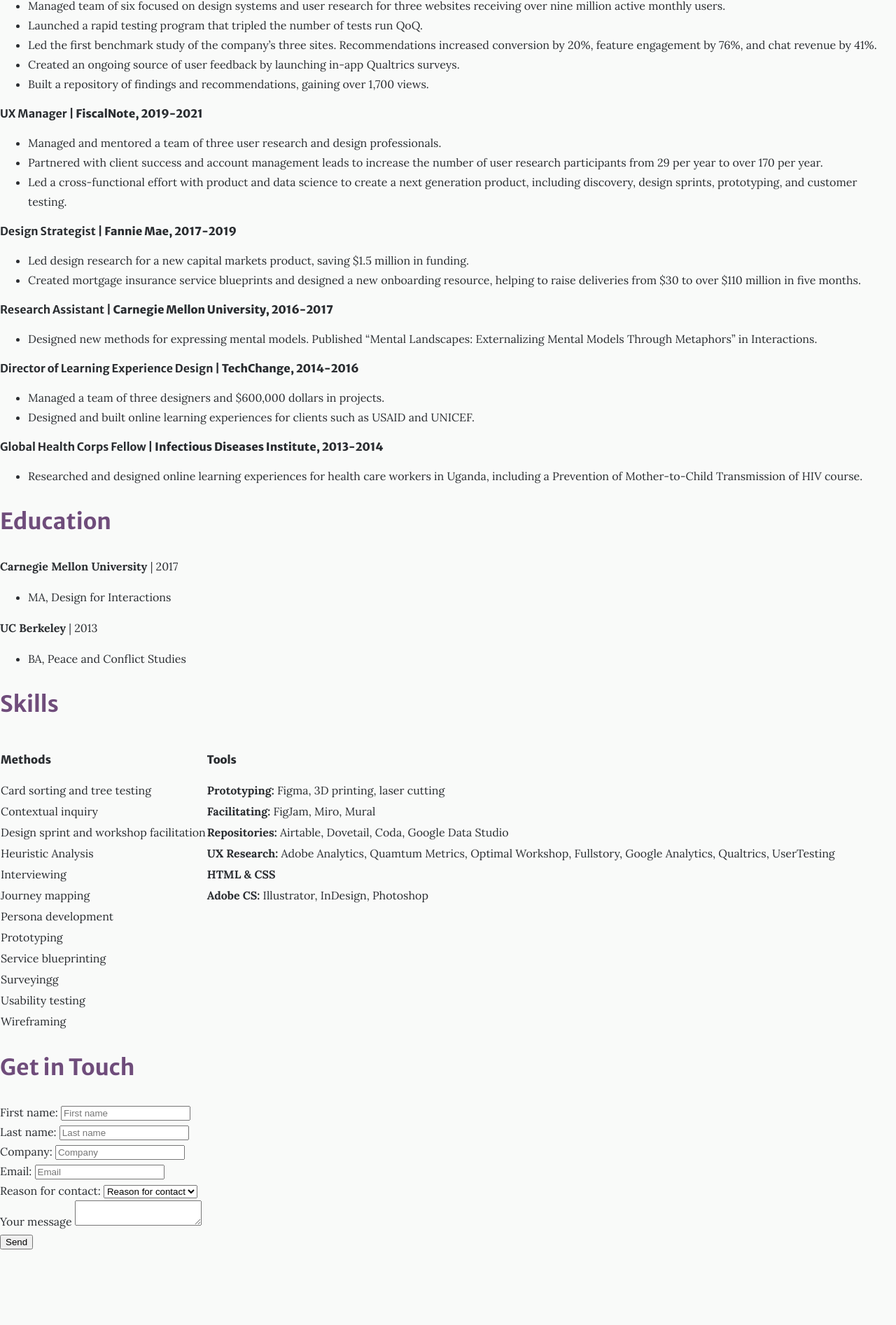
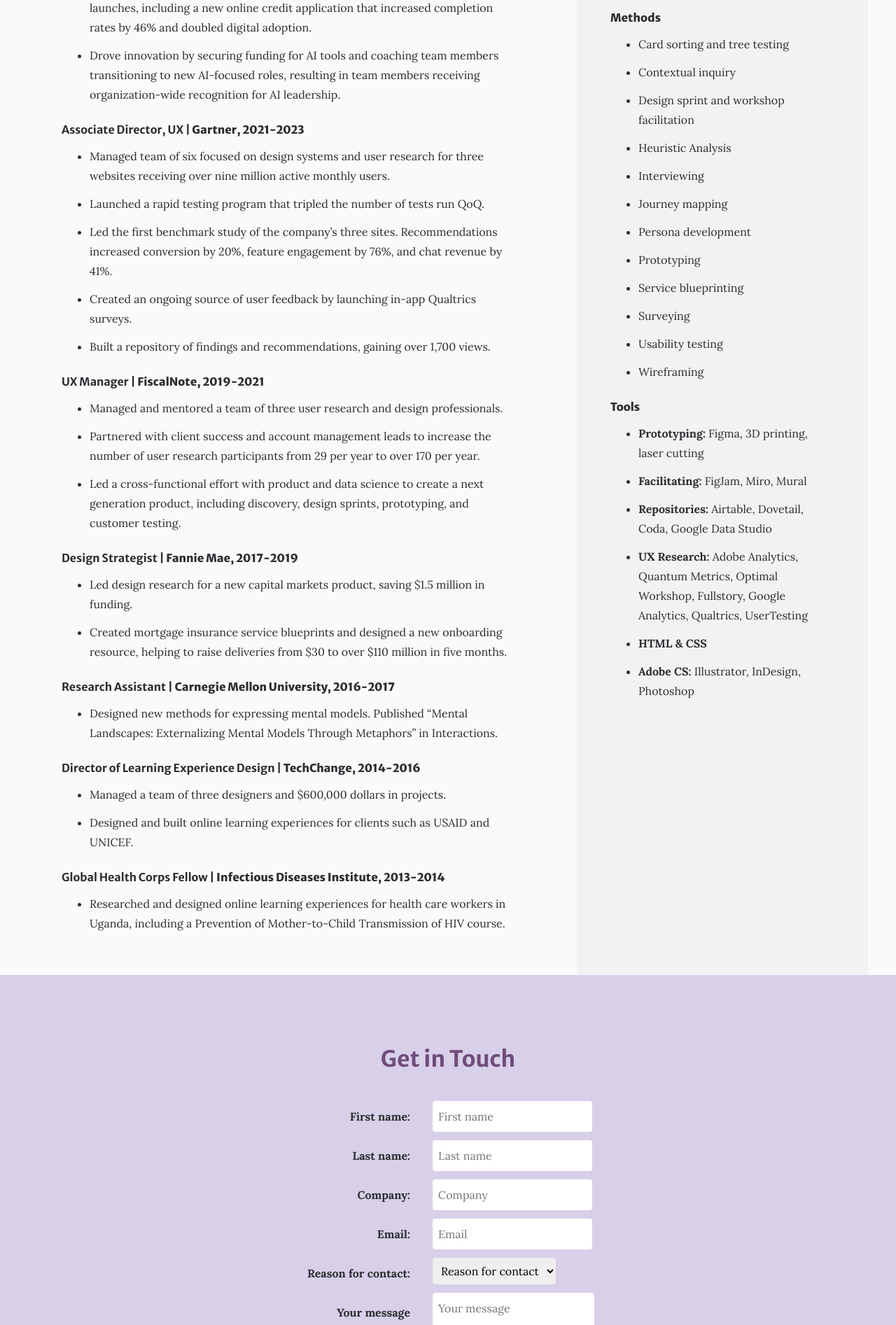
Before and after one commit to Delanie02/springboard, a plain HTML site: page 5.5.14/cv.html in a window 1280 px wide. Shown: the part 907-2800 px from the top of the page at 70% size. Before the commit the page ends 2694 px from the top, so only its background shows below. Drawn offline with Linux system fonts and the light colour scheme.

Commit message:
completed 5.5.14 style edits

```diff
--- a/5.5.14/cv.html
+++ b/5.5.14/cv.html
@@ -9,8 +9,8 @@
     <link
         href="https://fonts.googleapis.com/css2?family=Lora:ital,wght@0,400..700;1,400..700&family=Merriweather+Sans:ital,wght@0,300..800;1,300..800&display=swap"
         rel="stylesheet">
+    <link rel="stylesheet" href="reset.css">
     <link rel="stylesheet" href="style.css">
-        <link rel="stylesheet" href="reset.css">
 </head>
 <body>
     <header>
@@ -23,6 +23,7 @@
         <img src="Me transparent bg.png" alt="Headshot of Delanie Heck">
     </header>
     <section>
+        <div class="experience">
             <h2>Experience</h2>
             <h3><strong>UX Manager</strong> | Ford, 2023-Present</h3>
             <ul>
@@ -43,6 +44,7 @@
             <ul>
                 <li>
                     Managed team of six focused on design systems and user research for three websites receiving over nine million active monthly users.
+                </li>
                 <li>
                     Launched a rapid testing program that tripled the number of tests run QoQ.
                 </li>
@@ -60,6 +62,7 @@
             <ul>
                 <li>
                     Managed and mentored a team of three user research and design professionals.
+                </li>
                 <li>
                     Partnered with client success and account management leads to increase the number of user research participants from 29 per year to over 170 per year.
                 </li>
@@ -97,41 +100,32 @@
                     Researched and designed online learning experiences for health care workers in Uganda, including a Prevention of Mother-to-Child Transmission of HIV course.
                 </li>
             </ul>
-    </section>
-    <!-- Future iterations should format the following sections to be in a column to the right of the content above. -->
-    <section>
+        </div>
+        <div class="education-skills-methods">
             <h2>
                 Education
             </h2>
-        <p>
-            <strong>
-                Carnegie Mellon University
-            </strong>
-            | 2017
-        </p>
+            <h3>
+                Carnegie Mellon University | 2017
+            </h3>
             <ul>
                 <li>
                     MA, Design for Interactions
                 </li>
             </ul>
-        <p>
-            <strong>
-                UC Berkeley
-            </strong>
-            | 2013
-        </p>
+            <h3>
+                UC Berkeley | 2013
+            </h3>
             <ul>
                 <li>
                     BA, Peace and Conflict Studies
                 </li>
             </ul>
-    </section>
-    <section>
             <h2>
                 Skills
             </h2>
+        <!-- I created this table for exercise 1.2, but prefer the aesthetic of the list.
         <table>
-            <!-- <caption><h2>Skills</h2></caption> -->
             <thead>
                 <tr>
                 <th><h3>Methods</h3></th>
@@ -216,12 +210,10 @@
                 <td></td>
                 </tr>
             </tbody>
-        </table>
-        <!-- Old Methods list <p>
-            <strong>
+        </table> -->
+            <h3>
                 Methods
-            </strong>
-        </p>
+            </h3>
             <ul>
                 <li>
                     Card sorting and tree testing
@@ -259,12 +251,49 @@
                 <li>
                     Wireframing
                 </li>
-        </ul> -->
-        <!-- Old Tools list<p>
-            <strong>
+            </ul>
+            <h3>
                 Tools
-            </strong>
-        </p>
+            </h3>
+            <ul>
+                <li>
+                    <b>
+                        Prototyping:
+                    </b>
+                    Figma, 3D printing, laser cutting
+                </li>
+                <li>
+                    <b>
+                        Facilitating:
+                    </b>
+                    FigJam, Miro, Mural
+                </li>
+                <li>
+                    <b>
+                        Repositories:
+                    </b>
+                    Airtable, Dovetail, Coda, Google Data Studio
+                </li>
+                <li>
+                    <b>
+                        UX Research:
+                    </b>
+                    Adobe Analytics, Quantum Metrics, Optimal Workshop, Fullstory, Google Analytics, Qualtrics, UserTesting
+                </li>
+                <li>
+                    <b>
+                        HTML & CSS
+                    </b>
+                </li>
+                <li>
+                    <b>
+                        Adobe CS:
+                    </b>
+                    Illustrator, InDesign, Photoshop
+                </li>
+            </ul>
+        </div>
+        <!-- I created this ordered list for exercies 1.1, but prefer the aesthetic of the unordered list.
         <ol>
             <li>
                 <b>
@@ -304,45 +333,45 @@
         </ol> -->
     </section>
     <!-- Contact form -->
-    <section>
-        <form>
+    <section class="form">
         <h2>
             Get in Touch
         </h2>
-            <label>
+        <form>
+            <div class="form-labels">
+                <label for="first-name">
                     First name:
-                <input type="text" name="first name" placeholder="First name">
                 </label>
-            <br>
-            <label>
+                <label for="last-name">
                     Last name:
-                <input type="text" name="last name" placeholder="Last name">
                 </label>
-            <br>
-            <label>Company:
-                <input type="text" name="company" placeholder="Company">
-            </label
-            ><br>
-            <label>
+                <label for="company">
+                    Company:
+                </label>
+                <label for="email">
                     Email:
-                <input type="email" name="email" placeholder="Email">
                 </label>
-            <br>
-            <label>Reason for contact:
-                <select name="reason for contact">
+                <label for="reason-for-contact">
+                    Reason for contact:
+                </label>
+                <label for="message">
+                    Your message
+                </label>
+            </div>
+            <div class="form-inputs">
+                <input type="text" name="first-name" placeholder="First name" />
+                <input type="text" name="last-name" placeholder="Last name" />
+                <input type="text" name="company" placeholder="Company" />
+                <input type="email" name="email" placeholder="Email" />
+                <select name="reason-for-contact">
                     <option value="" disabled selected>Reason for contact</option>
                     <option value="job opportunity">Job opportunity</option>
                     <option value="networking">Networking</option>
                     <option value="other">Other</option>
                 </select>
-            </label>
-            <br>
-            <label>
-                Your message
-                <textarea name="message" placeholder="Your message here">
-                </textarea><br>
-            </label>
+                <textarea name="message" placeholder="Your message"></textarea>
                 <button type="submit">Send</button>
+            </div>
         </form>
     </section>
 </body>
--- a/5.5.14/style.css
+++ b/5.5.14/style.css
@@ -8,6 +8,11 @@ html {
 
 body {
     margin: 0;
+    font-family: "Lora", serif;
+    font-size: 1.6rem;
+    /* 16px */
+    font-weight: 400;
+    line-height: 1.75;
 }
 
 header {
@@ -26,14 +31,50 @@ header img {
     width: auto;
 }
 
+/* Used for LinkedIn and Github links */
+header a {
+    font-family: "Merriweather Sans";
+    font-size: 1.6rem;
+    /* 16px */
+    font-weight: 800;
+    line-height: 1.5;
+    color: #3A1F4E;
+    text-decoration: none;
+    /* I addeded this text transform to complete the minimum requriements for exercise 5.2, but don't actually like the aesthetic.
+    text-transform: uppercase; */
+}
+
+header a:hover {
+    /* text-shadow: 0px 2px 4px #3A1F4E80; */
+    color: #6F4C7B;
+}
+
+section{
+    display: flex;
+    flex-direction: row;
+    gap: 4.8rem;
+    justify-content: center;
+}
+
+.experience {
+    max-width: 64rem;
+    padding: 4.8rem;
+}
+
+.education-skills-methods {
+    padding: 4.8rem;
+    max-width: 32rem;
+    background-color: #F2F2F2;
+}
+
 h1 {
     font-family: "Merriweather Sans", sans-serif;
     font-size: 5rem;
     /* 50px */
     font-weight: 700;
     line-height: 1.5;
-    color: #2A2D31;
-    /* I added this text shadow to complete the minimum requriements for exercise 5.2, but don't actually like the aesthetic.
+    color: #3A1F4E;
+    /* I added this text shadow to complete the minimum requirements for exercise 5.2, but don't actually like the aesthetic.
     text-shadow: 0px 2px 4px #00505EBF; */
 }
 
@@ -44,6 +85,7 @@ h2 {
     font-weight: 700;
     line-height: 1.5;
     color: #6F4C7B;
+    margin: 4.8rem 0 2.4rem;
 }
 
 h3 {
@@ -53,25 +95,86 @@ h3 {
     font-weight: 800;
     line-height: 1.5;
     color: #2A2D31;
+    margin: 2.4rem 0 1.2rem 0;
 }
 
-body {
+ul {
+    margin: 0;
+}
+
+li {
+    margin-bottom: 1.2rem;
+}
+
+p {
+    margin: 0;
+}
+
+.form {
+    display: flex;
+    justify-content: center;
+    flex-direction: column;
+    gap: 1.2rem;
+    padding: 4.8rem;
+    background-color: #D8CFE8;
+}
+
+.form h2 {
+    text-align: center;
+}
+
+form {
+    display: flex;
+    flex-direction: row;
+    justify-content: center;
+    align-items: flex-start;
+    gap: 2.4rem;
+}
+
+input, textarea, select, button{
     font-family: "Lora", serif;
     font-size: 1.6rem;
     /* 16px */
     font-weight: 400;
     line-height: 1.75;
+    padding: 0.8rem;
+    border: none;
+    border-radius: 4px;
 }
 
-/* Used for LinkedIn and Github links */
-header a {
-    font-family: "Merriweather Sans";
-    font-size: 1.6rem;
-    /* 16px */
-    font-weight: 800;
-    line-height: 1.5;
-    color: #6F4C7B;
-    text-decoration: none;
-    /* I addeded this text transform to complete the minimum requriements for exercise 5.2, but don't actually like the aesthetic.
-    text-transform: uppercase; */
+.form-labels {
+    position: relative;
+    text-align: right;
+    display: flex;
+    flex-direction: column;
+    align-items: flex-end;
+    justify-content: flex-start;
+    gap: 1.2rem;
 }
+
+.form-inputs {
+    position: relative;
+    display: flex;
+    flex-direction: column;
+    align-items: flex-start;
+    justify-content: flex-start;
+    gap: 1.2rem;
+}
+
+input:focus, textarea:focus, select:focus, button:focus {
+    outline-color: #6F4C7B;
+}
+
+label{
+    min-height: 2.8rem;
+    padding: 0.8rem;
+    font-weight: 700;
+}
+
+button{
+    background-color: #6F4C7B;
+    color: #FFFFFF;
+    cursor: pointer;
+    padding: 0.8em 2.4em;
+    width: 100%;
+}
```
Lines whose indentation alone changed are shown as unchanged.
